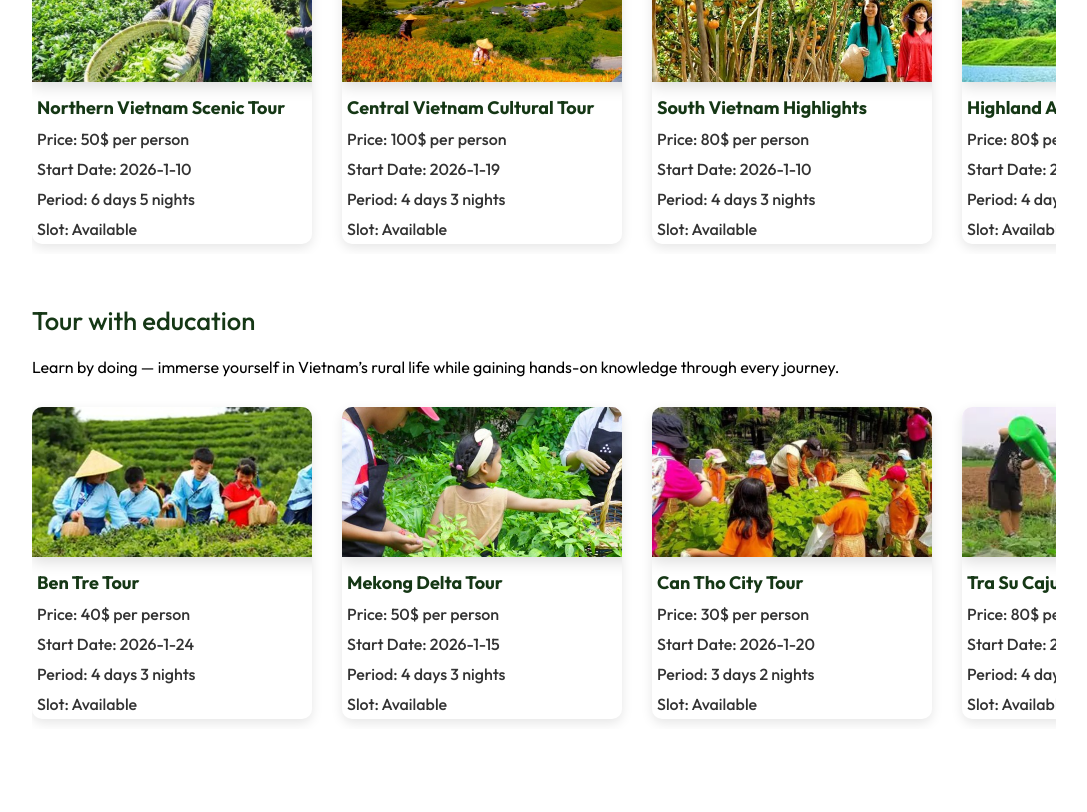
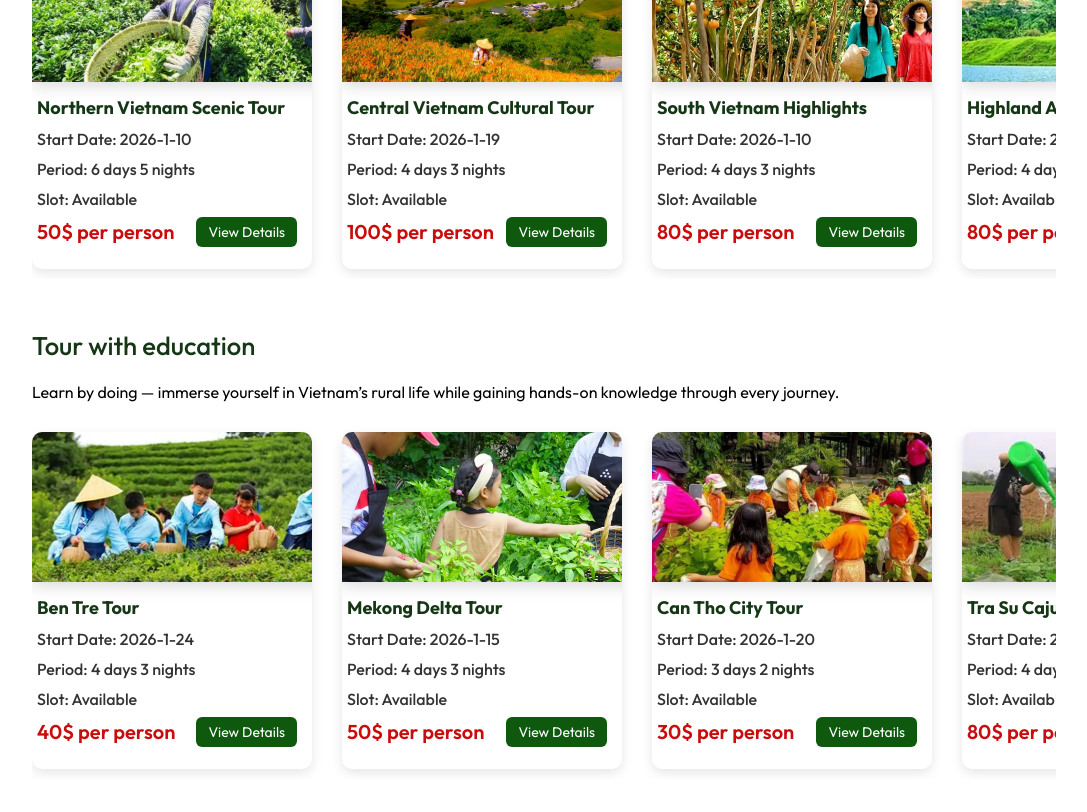
Before and after one commit to NuHuyn/AgriTour, a React (Vite) app in the folder font_end/: page /tour in a window 1280 px wide. Shown: the part 520-1332 px from the top of the page, without its empty margins (96-1183 px from the left). Before the commit the page ends 1299 px from the top, so only its background shows below. Built offline with nearby package versions, Linux system fonts and the light colour scheme.

Commit message:
changeeee

```diff
--- a/font_end/src/assets/assets.js
+++ b/font_end/src/assets/assets.js
@@ -297,7 +297,7 @@ export const tour =[
   },
   {
     id: 14,
-    tour_name:"Phong Nha-Ke Bang National Park",
+    tour_name:"Ninh Binh Riverside",
     tour_image: river4,
     region: "Central",
     price: "100$ per person",
--- a/font_end/src/components/Header/Header.css
+++ b/font_end/src/components/Header/Header.css
@@ -38,7 +38,8 @@
   font-size: 1.2vw;
    text-shadow: 1px 1px 6px rgba(0, 0, 0, 0.5);
 }
-.header-contents button{
+
+.explore-tour-button {
   border: none;
   color:rgb(21, 55, 21);
   font-weight: 500;
@@ -46,11 +47,13 @@
   background-color: azure;
   font-size: max(1vw,13px);
   border-radius: 50px;
+  z-index: 2;
+  transition: transform 0.3s ease, box-shadow 0.3s ease;
 }
 
+.explore-tour-button:hover {
+  background-color: #a8ccaf;
 
-.header-contents button:hover {
-  background-color: #eaf5ec;
 }
 
 /* Nút điều hướng */
--- a/font_end/src/components/Header/Header.jsx
+++ b/font_end/src/components/Header/Header.jsx
@@ -1,7 +1,7 @@
 import React from 'react'
 import './Header.css'
 import { useState, useEffect } from 'react'
-
+import { Link } from 'react-router-dom';
 const Header = () => {
   const images = ['/banner1.jpg', '/header.jpg', '/banner2.jpg'];
 
@@ -29,7 +29,10 @@ const Header = () => {
         <p>
           Let's explore and select which places that you wanted to enjoy the natural lifestyle. In additionally, give yourself a chance to move out side the bustle and clustle city to dive into the fresh and peacefull atmostphere in rural.
         </p>
-        <button>Explore Tour</button>
+        <Link to="/tour" className="explore-tour-button">
+          Explore Tour
+        </Link>
+
       </div>
        <button className="nav-btn prev" onClick={handlePrev}>❮</button>
        <button className="nav-btn next" onClick={handleNext}>❯</button>
--- a/font_end/src/pages/Tour/Tour.css
+++ b/font_end/src/pages/Tour/Tour.css
@@ -41,7 +41,7 @@
   border-radius: 10px;
   overflow: hidden;
   box-shadow: 0 4px 12px rgba(0,0,0,0.1);
-
+  padding-bottom: 20px;
   transition: transform 0.3s ease;
 }
 .explore-tour-item:hover {
@@ -90,6 +90,7 @@
   box-shadow: 0 4px 12px rgba(0,0,0,0.1);
   transition: transform 0.3s ease;
   cursor: pointer;
+  padding-bottom: 20px;
 }
 
 .main-tour-item:hover {
@@ -126,3 +127,33 @@
   font-size: max(1.2vw,18px);
   color: rgb(21, 55, 21);
 }
+
+.tour-price-row {
+  display: flex;
+  justify-content: space-between;
+  align-items: center;
+  margin-top: 0;
+}
+
+.main-tour-item .tour-price , .explore-tour-item .tour-price {
+  font-size: 20px;
+  color: #c90d0d;
+  font-weight: 600;
+  margin: 0;
+}
+
+.tour-link-button button {
+  padding: 6px 12px;
+  background-color:  rgb(15, 89, 15);
+  color: white;
+  border: none;
+  border-radius: 6px;
+  font-size: 14px;
+  cursor: pointer;
+  transition: background-color 0.2s ease;
+  margin-right: 15px;
+}
+
+.tour-link-button button:hover {
+  background-color: #0c6349;
+}
--- a/font_end/src/pages/Tour/Tour.jsx
+++ b/font_end/src/pages/Tour/Tour.jsx
@@ -3,7 +3,7 @@ import './Tour.css';
 import { list_tour_1, list_tour_2, tour } from '../../assets/assets';
 import RegionSelector from '../../components/region/RegionSelector';
 import { StoreContext } from '../../context-store/StoreContext';
-
+import { Link } from 'react-router-dom';
 const Tour = () => {
   const { region } = useContext(StoreContext);
   const regionSectionRef = useRef(null);
@@ -42,10 +42,15 @@ const Tour = () => {
             <div key={tour.id || index} className='explore-tour-item'>
               <img src={tour.tour_image} alt={tour.tour_name} />
               <h3>{tour.tour_name}</h3>
-              <p>Price: {tour.price}</p>
               <p>Start Date: {tour.start_date}</p>
               <p>Period: {tour.period}</p>
               <p>Slot: {tour.available ? "Available" : "Fully booked"}</p>
+              <div className="tour-price-row">
+              <p className="tour-price">{tour.price}</p>
+              <Link to={`/tour-details/${tour.id}`} className="tour-link-button">
+                <button>View Details</button>
+              </Link>
+            </div>
             </div>
           ))}
         </div>
@@ -63,10 +68,15 @@ const Tour = () => {
             <div key={tour.id || index} className='explore-tour-item'>
               <img src={tour.tour_image} alt={tour.tour_name} />
               <h3>{tour.tour_name}</h3>
-              <p>Price: {tour.price}</p>
               <p>Start Date: {tour.start_date}</p>
               <p>Period: {tour.period}</p>
               <p>Slot: {tour.available ? "Available" : "Fully booked"}</p>
+              <div className="tour-price-row">
+              <p className="tour-price">{tour.price}</p>
+              <Link to={`/tour-details/${tour.id}`} className="tour-link-button">
+                <button>View Details</button>
+              </Link>
+            </div>
             </div>
           ))}
         </div>
@@ -82,10 +92,15 @@ const Tour = () => {
           <div key={tour.id || `${tour.tour_name}-${index}`} className="main-tour-item">
             <img src={tour.tour_image} alt={tour.tour_name} />
             <h3>{tour.tour_name}</h3>
-            <p>Price: {tour.price}</p>
             <p>Start Date: {tour.start_date}</p>
             <p>Period: {tour.period}</p>
             <p>Slot: {tour.available ? "Available" : "Fully booked"}</p>
+            <div className="tour-price-row">
+              <p className="tour-price">{tour.price}</p>
+              <Link to={`/tour-details/${tour.id}`} className="tour-link-button">
+                <button>View Details</button>
+              </Link>
+            </div>
           </div>
           ))}
           </div>
```
